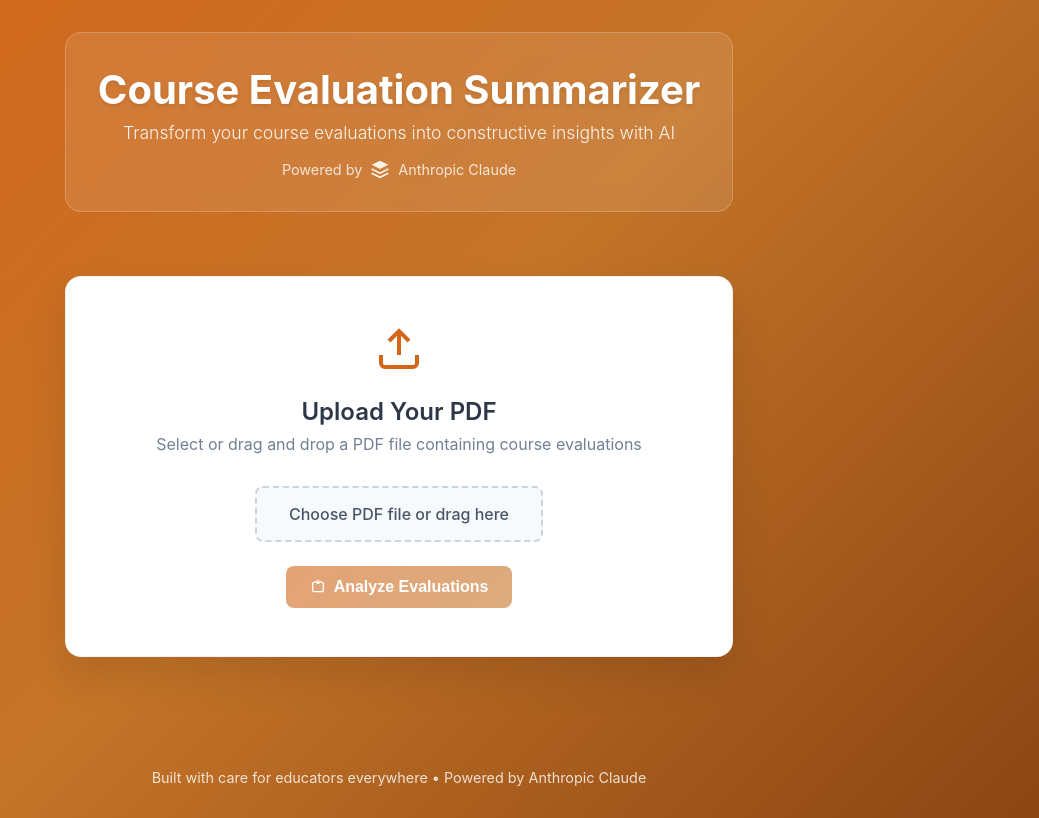
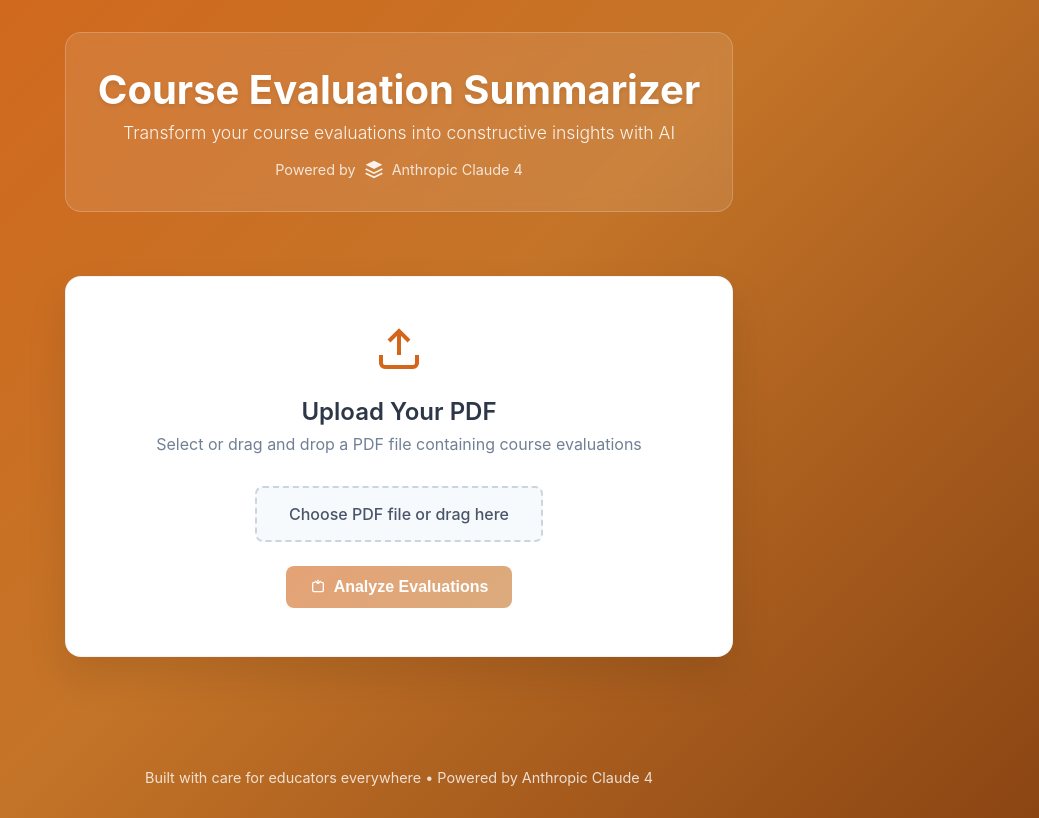
Before and after one commit to jgraziolaVU/rrivardeval, a React (Create React App) app: page / in a window 1280 px wide. Shown: the whole page, without its empty margins (241-1280 px from the left). Built offline with nearby package versions, Linux system fonts and the light colour scheme.

Commit message:
Update App.js

```diff
--- a/src/App.js
+++ b/src/App.js
@@ -87,6 +87,8 @@ function App() {
         setError(err.response.data.error);
       } else if (err.code === 'ECONNABORTED') {
         setError("Request timed out. Please try again with a smaller file.");
+      } else if (err.response?.data?.error?.includes('safety reasons')) {
+        setError("The AI declined to process this content for safety reasons. Please try with different content.");
       } else {
         setError("An error occurred while processing your file. Please try again.");
       }
@@ -135,7 +137,7 @@ function App() {
                 <path d="M2 17l10 5 10-5" stroke="currentColor" strokeWidth="2" fill="none"/>
                 <path d="M2 12l10 5 10-5" stroke="currentColor" strokeWidth="2" fill="none"/>
               </svg>
-              <span>Anthropic Claude</span>
+              <span>Anthropic Claude 4</span>
             </div>
           </div>
         </header>
@@ -281,7 +283,7 @@ function App() {
         </main>
 
         <footer className="footer">
-          <p>Built with care for educators everywhere • Powered by Anthropic Claude</p>
+          <p>Built with care for educators everywhere • Powered by Anthropic Claude 4</p>
         </footer>
       </div>
     </div>
```
